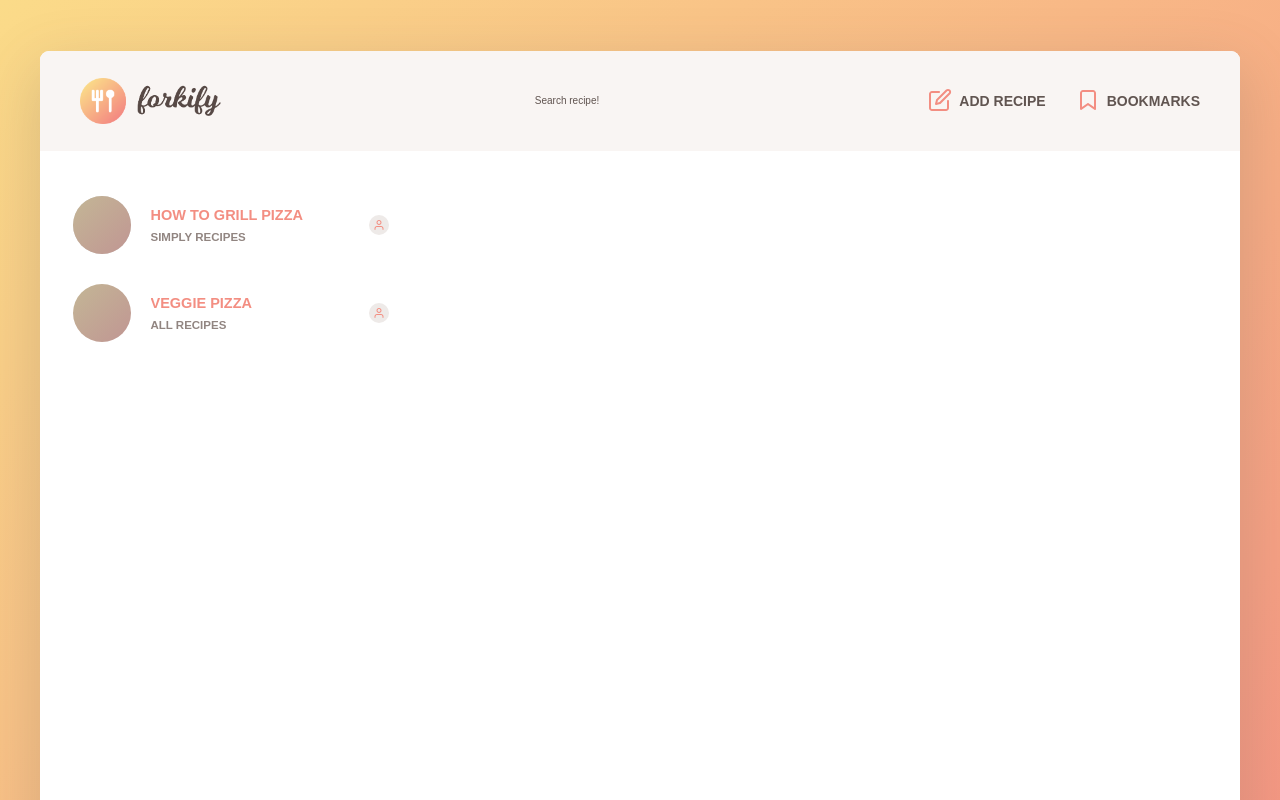
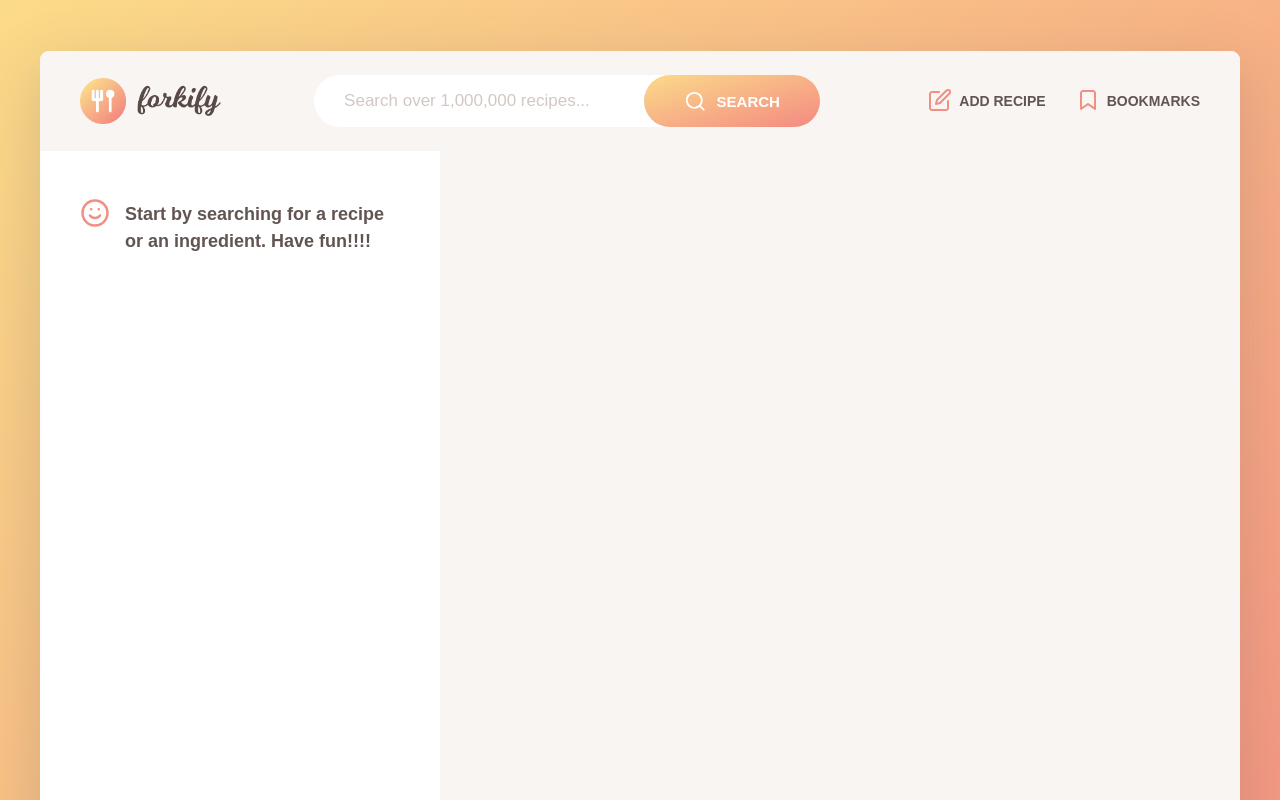
Before and after one commit to frrann/forkify-app-react, a React (Create React App) app: page / in a window 1280 px wide. Shown: the top 800 px of the page. Built offline with nearby package versions, Linux system fonts and the light colour scheme; grey boxes are pictures that could not be loaded; the HTML template or start-up script is replaced by a standard one.

Commit message:
Search bar & fetching results

```diff
--- a/src/components/layout/Header.js
+++ b/src/components/layout/Header.js
@@ -1,13 +1,12 @@
 import { Link } from "react-router-dom";
 
+import SearchBar from "./SearchBar";
 import Logo from "../../assets/images/logo.png";
 import Icons from "../../assets/images/icons.svg";
 
 import classes from "./Header.module.scss";
 
 const Header = () => {
-  const searchBar = <p>Search recipe!</p>;
-
   const navContent = (
     <nav className={classes.nav}>
       <ul className={classes.nav__list}>
@@ -33,11 +32,13 @@ const Header = () => {
           <div className={classes.bookmarks}>
             <ul className={classes.bookmarks__list}>
               <div className={classes.message}>
-                <svg>
-                  <use href={`${Icons}#icon-smile`}></use>
-                </svg>
+                <div>
+                  <svg>
+                    <use href={`${Icons}#icon-alert-triangle`}></use>
+                  </svg>
+                </div>
+                <p>No bookmarks yet. Find a nice recipe and bookmark it :)</p>
               </div>
-              <p>No bookmarks yet. Find a nice recipe and bookmark it :)</p>
             </ul>
           </div>
         </li>
@@ -50,7 +51,7 @@ const Header = () => {
       <Link to="/">
         <img src={Logo} alt="Logo" className={classes.header__logo} />
       </Link>
-      {searchBar}
+      <SearchBar />
       {navContent}
     </header>
   );
--- a/src/components/layout/Header.module.scss
+++ b/src/components/layout/Header.module.scss
@@ -1,4 +1,5 @@
 @import "../../styles/colors";
+@import "../../styles/components";
 
 .header {
   grid-area: head;
--- /dev/null
+++ b/src/components/layout/SearchBar.js
@@ -0,0 +1,43 @@
+import { useDispatch } from "react-redux";
+import { actions } from "../../store";
+
+import Icons from "../../assets/images/icons.svg";
+
+import classes from "./SearchBar.module.scss";
+import { useState } from "react";
+
+const SearchBar = () => {
+  const dispatch = useDispatch();
+  const [query, setQuery] = useState("");
+
+  const searchInputHandler = (event) => {
+    setQuery(event.target.value);
+  };
+
+  const searchHandler = (event) => {
+    event.preventDefault();
+    dispatch(actions.searchResults({ query: event.target.search.value }));
+    setQuery("");
+  };
+
+  return (
+    <form className={classes.search} onSubmit={searchHandler}>
+      <input
+        type="text"
+        id="search"
+        className={classes.search__field}
+        placeholder="Search over 1,000,000 recipes..."
+        value={query}
+        onChange={searchInputHandler}
+      />
+      <button className={`${classes.btn} ${classes.search__btn}`}>
+        <svg className={classes.search__icon}>
+          <use href={`${Icons}#icon-search`}></use>
+        </svg>
+        <span>Search</span>
+      </button>
+    </form>
+  );
+};
+
+export default SearchBar;
--- /dev/null
+++ b/src/components/layout/SearchBar.module.scss
@@ -0,0 +1,46 @@
+@import "../../styles/colors";
+@import "../../styles/components";
+
+.search {
+  background-color: #fff;
+  border-radius: 10rem;
+  display: flex;
+  align-items: center;
+  padding-left: 3rem;
+  transition: all 0.3s;
+
+  &:focus-within {
+    transform: translateY(-2px);
+    box-shadow: 0 0.7rem 3rem rgba($color-grey-dark-1, 0.08);
+  }
+
+  &__field {
+    border: none;
+    background: none;
+    font-family: inherit;
+    color: inherit;
+    font-size: 1.7rem;
+    width: 30rem;
+
+    &:focus {
+      outline: none;
+    }
+
+    &::placeholder {
+      color: $color-grey-light-3;
+    }
+
+    @media only screen and (max-width: $bp-medium) {
+      width: auto;
+
+      &::placeholder {
+        color: white;
+      }
+    }
+  }
+
+  &__btn {
+    font-weight: 600;
+    font-family: inherit;
+  }
+}
--- a/src/components/recipes/RecipesList.js
+++ b/src/components/recipes/RecipesList.js
@@ -1,16 +1,59 @@
+import { useEffect, useState } from "react";
+import { useDispatch, useSelector } from "react-redux";
+
 import RecipeItem from "./RecipeItem";
 
+import { fetchResults } from "../../store";
+
+import Icons from "../../assets/images/icons.svg";
 import classes from "./RecipesList.module.scss";
 
 const RecipesList = ({ recipes }) => {
+  const dispatch = useDispatch();
+  const searchQuery = useSelector((state) => state.search.query);
+  const searchResults = useSelector((state) => state.search.results);
+  const [isLoading, setIsLoading] = useState(false);
+
+  useEffect(() => {
+    if (searchQuery.length !== 0) {
+      setIsLoading(true);
+      dispatch(fetchResults(searchQuery));
+    }
+  }, [dispatch, searchQuery]);
+
   return (
+    <>
+      {!isLoading && searchResults.length === 0 && (
+        <div>
+          <div className={classes.message}>
+            <div>
+              <svg>
+                <use href={`${Icons}#icon-smile`}></use>
+              </svg>
+            </div>
+            <p>
+              Start by searching for a recipe or an ingredient. Have fun!!!!
+            </p>
+          </div>
+        </div>
+      )}
+      {isLoading && searchResults.length === 0 && (
+        <div className={classes.spinner}>
+          <svg>
+            <use href={`${Icons}#icon-loader`}></use>
+          </svg>
+        </div>
+      )}
+      {searchResults.length !== 0 && (
         <div className={classes["search-results"]}>
           <ul className={classes.results}>
-        {recipes.map((recipe) => (
+            {searchResults.map((recipe) => (
               <RecipeItem key={recipe.id} recipe={recipe} />
             ))}
           </ul>
         </div>
+      )}
+    </>
   );
 };
 
--- a/src/components/recipes/RecipesList.module.scss
+++ b/src/components/recipes/RecipesList.module.scss
@@ -1,3 +1,6 @@
+@import "../../styles/colors";
+@import "../../styles/components";
+
 .search-results {
   padding: 3rem 0;
   display: flex;
@@ -8,3 +11,7 @@
   list-style: none;
   margin-bottom: 2rem;
 }
+
+.recipe {
+  background-color: $color-grey-light-1;
+}
--- a/src/pages/Recipes.js
+++ b/src/pages/Recipes.js
@@ -8,7 +8,9 @@ const RecipesPage = () => {
   return (
     <>
       <RecipesList recipes={recipes} />
-      <Outlet />
+      <div style={{ gridArea: "recipe", backgroundColor: "#f9f5f3" }}>
+        <Outlet />
+      </div>
     </>
   );
 };
--- a/src/store/index.js
+++ b/src/store/index.js
@@ -3,7 +3,10 @@ import { configureStore, createSlice } from "@reduxjs/toolkit";
 const initialState = {
   recipe: {},
   bookmarks: [],
-  search: {},
+  search: {
+    query: "",
+    results: [],
+  },
 };
 
 const slice = createSlice({
@@ -11,8 +14,7 @@ const slice = createSlice({
   initialState,
   reducers: {
     setRecipe(state, action) {
-      const crtRecipe = action.payload;
-      state.recipe = crtRecipe;
+      state.recipe = action.payload;
     },
     updateServings(state, action) {
       const serv = action.payload;
@@ -28,6 +30,13 @@ const slice = createSlice({
         ingr.quantity = (ingr.quantity * newServings) / crtServings;
       });
     },
+    searchResults(state, action) {
+      state.search.query = action.payload.query;
+    },
+    replaceResults(state, action) {
+      state.search.results = action.payload.recipes;
+      console.log(state.search.results);
+    },
   },
 });
 
@@ -35,4 +44,26 @@ const store = configureStore({ reducer: slice.reducer });
 
 export const actions = slice.actions;
 
+export const fetchResults = (query) => {
+  return async (dispatch) => {
+    try {
+      const response = await fetch(
+        `https://forkify-api.herokuapp.com/api/v2/recipes?search=${query}&key=2d03b995-6524-4b23-9d21-fab32287b765`
+      );
+
+      if (!response.ok) {
+        throw new Error("Could not fetch recipes list!");
+      }
+
+      const responseData = await response.json();
+      const { recipes } = responseData.data;
+      console.log(recipes);
+
+      dispatch(actions.replaceResults({ recipes: recipes }));
+    } catch (error) {
+      console.error(error);
+    }
+  };
+};
+
 export default store;
```
Lines whose indentation alone changed are shown as unchanged.
